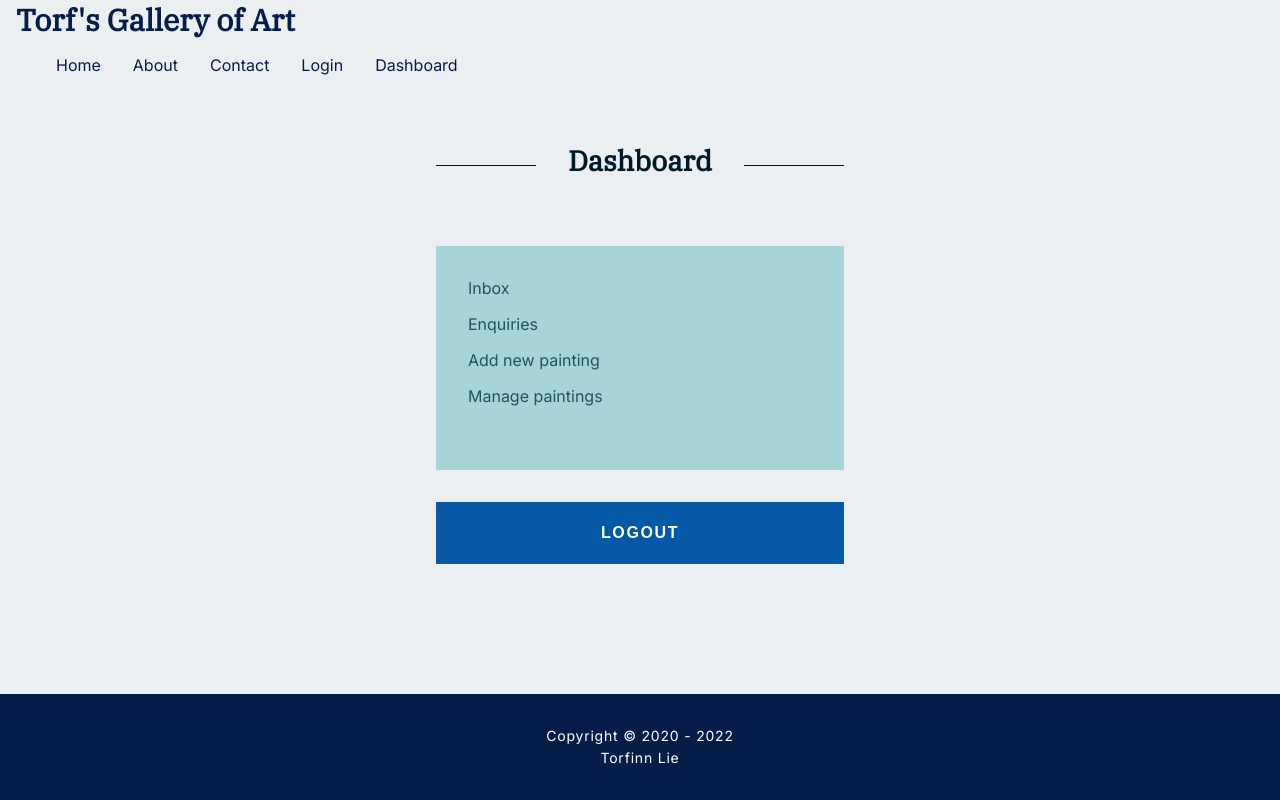
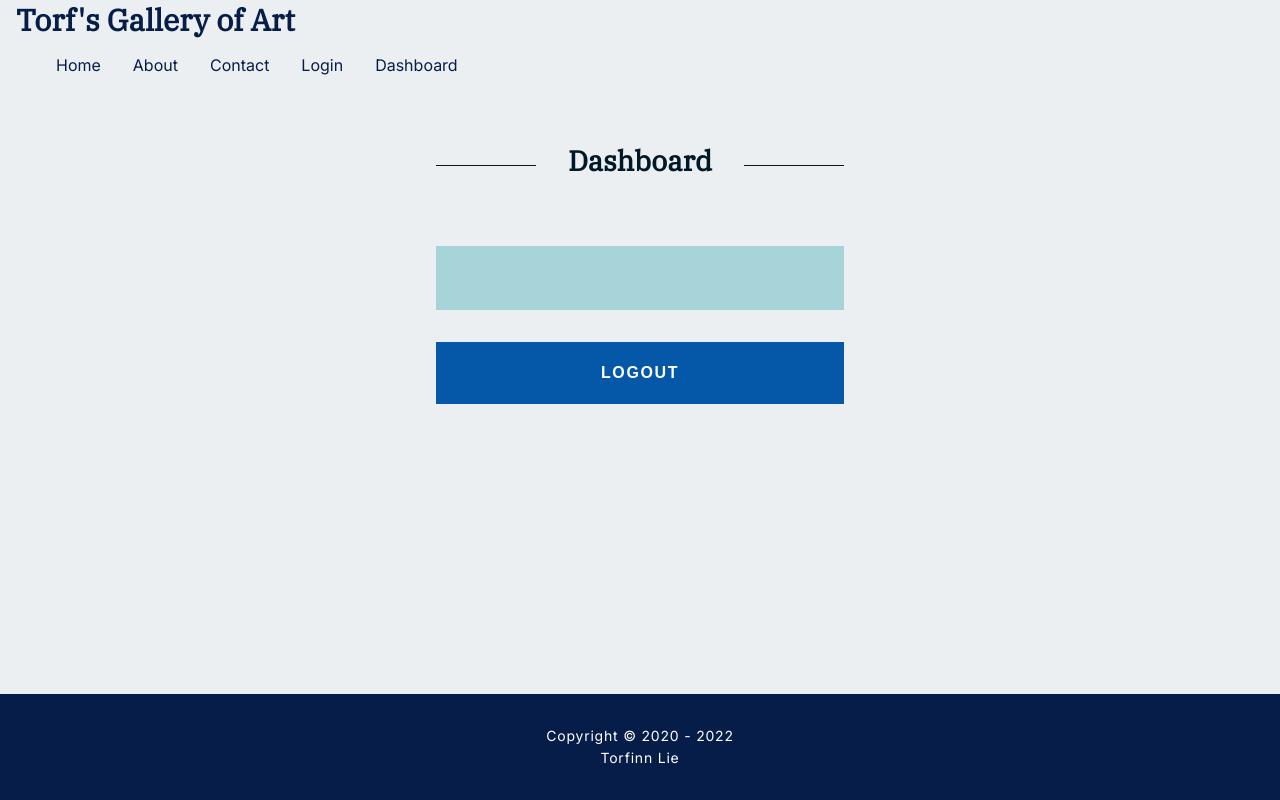
Before and after one commit to lunadragon06/torfs-art-gallery, a React (Create React App) app: page /dashboard in a window 1280 px wide. Built offline with nearby package versions, Linux system fonts and the light colour scheme.

Commit message:
Update Dashboard.js

```diff
--- a/src/components/pages/admin/Dashboard.js
+++ b/src/components/pages/admin/Dashboard.js
@@ -5,18 +5,7 @@ export default function Dashboard() {
 		<>
 			<Heading content="Dashboard" />
 			<nav className="dashboard">
-					<p>
-						Inbox
-					</p>
-					<p>
-						Enquiries
-					</p>
-					<p>
-						Add new painting
-					</p>
-					<p>
-						Manage paintings
-					</p>
+
 			</nav>
 			<button className="logoutbtn" type="submit">Logout</button>
 		</>
```
